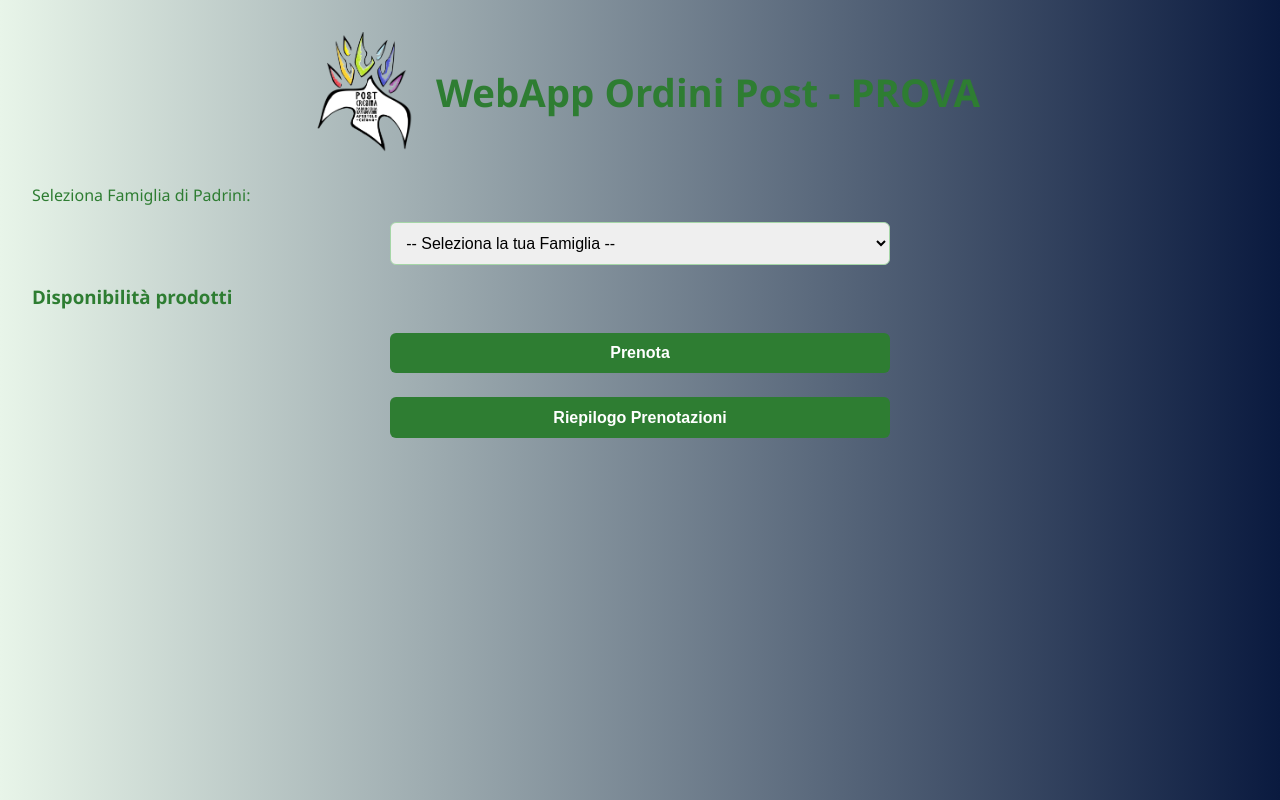
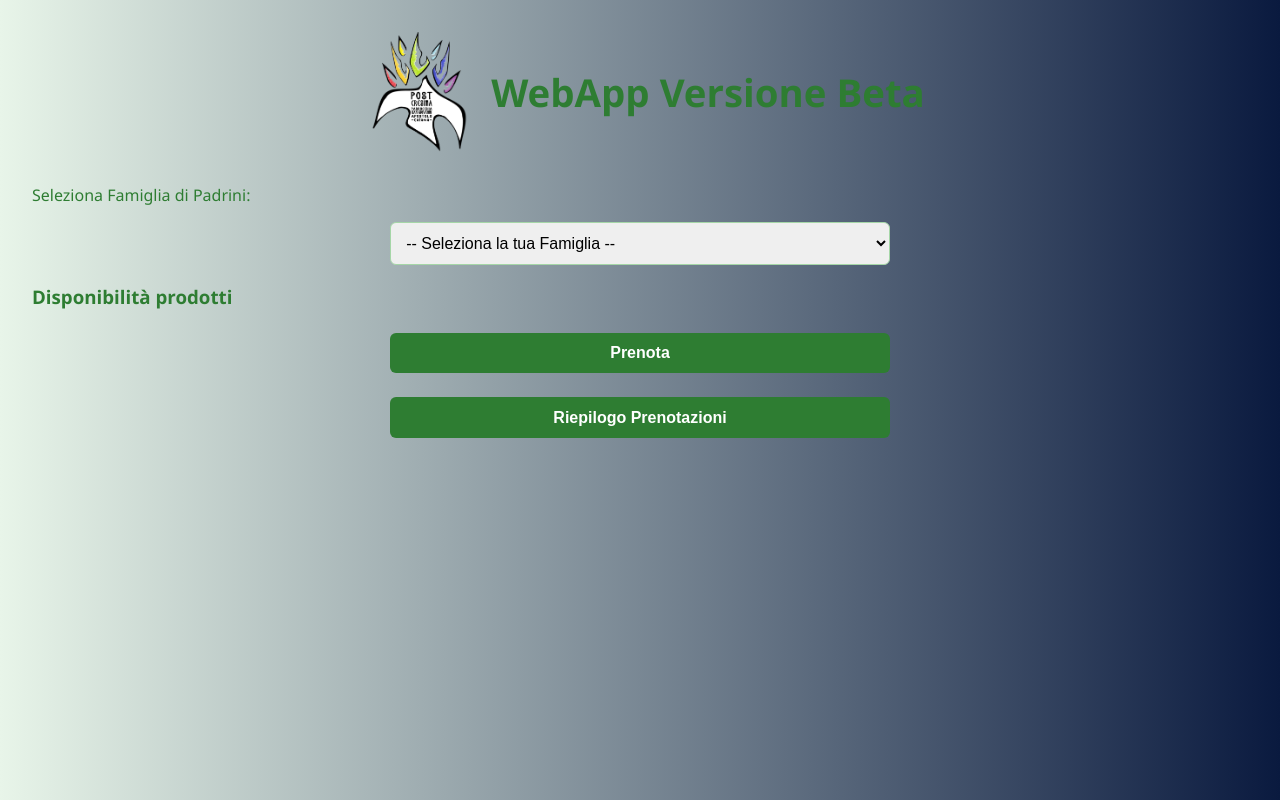
Before and after one commit to SanGianniiii/panetprova, a plain HTML site: page index.html in a window 1280 px wide. Drawn offline with Linux system fonts and the light colour scheme; no server answers.

Commit message:
Update index.html

```diff
--- a/index.html
+++ b/index.html
@@ -177,7 +177,7 @@
 
 <header>
   <img src="logo.png" alt="Logo" />
-  <h2>WebApp Ordini Post - PROVA</h2>
+  <h2>WebApp Versione Beta</h2>
 </header>
 
 <label for="nome">Seleziona Famiglia di Padrini:</label>
```
